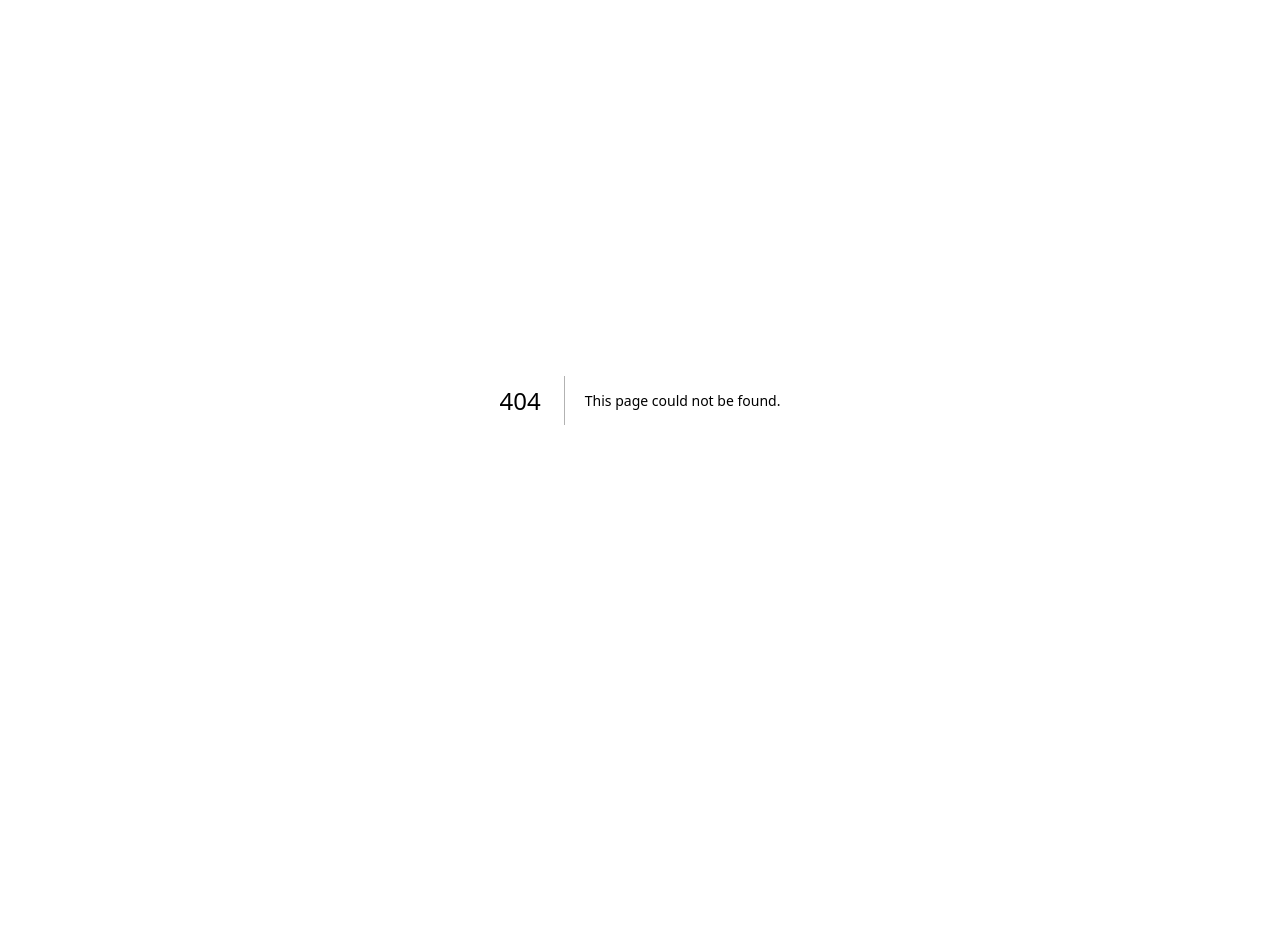
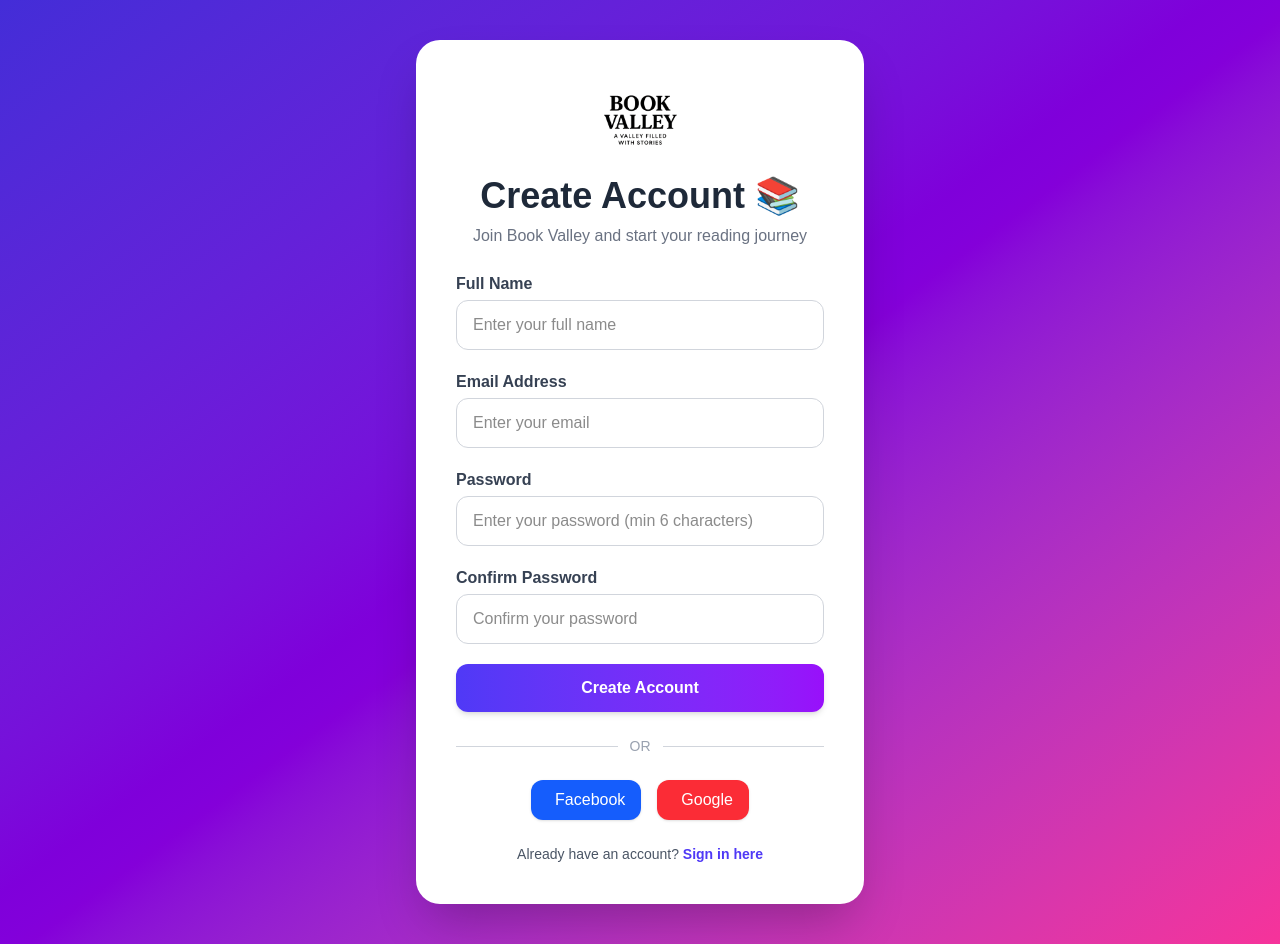
Before and after one commit to su92-bssem-f23-267-cmd/Web-Project, a Next.js app: page /Signup in a window 1280 px wide. Before the commit this address had no page. Before the commit the page ends 800 px from the top, so only its background shows below. Built offline with nearby package versions, Linux system fonts and the light colour scheme.

Commit message:
Create Signup page with form validation and registration

```diff
--- /dev/null
+++ b/src/app/Signup/page.js
@@ -0,0 +1,210 @@
+"use client"
+export const dynamic = "force-dynamic";
+
+import React, { useState } from 'react'
+import Link from 'next/link'
+import { useRouter } from 'next/navigation'
+
+function SignupPage() {
+  const router = useRouter()
+  const [formData, setFormData] = useState({
+    fullName: '',
+    email: '',
+    password: '',
+    confirmPassword: ''
+  })
+  const [error, setError] = useState('')
+  const [loading, setLoading] = useState(false)
+
+  const handleChange = (e) => {
+    const { name, value } = e.target
+    setFormData(prev => ({
+      ...prev,
+      [name]: value
+    }))
+  }
+
+  const validateForm = () => {
+    if (!formData.fullName.trim()) {
+      setError('Full name is required')
+      return false
+    }
+    if (!formData.email.match(/^[^\s@]+@[^\s@]+\.[^\s@]+$/)) {
+      setError('Please enter a valid email address')
+      return false
+    }
+    if (formData.password.length < 6) {
+      setError('Password must be at least 6 characters')
+      return false
+    }
+    if (formData.password !== formData.confirmPassword) {
+      setError('Passwords do not match')
+      return false
+    }
+    return true
+  }
+
+  const handleSubmit = async (e) => {
+    e.preventDefault()
+    setError('')
+
+    if (!validateForm()) {
+      return
+    }
+
+    setLoading(true)
+
+    try {
+      const response = await fetch('/api/auth/register', {
+        method: 'POST',
+        headers: { 'Content-Type': 'application/json' },
+        body: JSON.stringify({
+          fullName: formData.fullName,
+          email: formData.email,
+          password: formData.password
+        })
+      })
+
+      const data = await response.json()
+
+      if (data.success) {
+        // Signup successful, redirect to login
+        router.push('/LoginPage')
+      } else {
+        setError(data.error || 'Registration failed')
+      }
+    } catch (err) {
+      setError('Network error. Please try again.')
+      console.error('Signup error:', err)
+    } finally {
+      setLoading(false)
+    }
+  }
+
+  return (
+    <div className="min-h-screen bg-gradient-to-br from-indigo-700 via-purple-700 to-pink-500 flex justify-center items-center px-4 py-10">
+
+      {/* Signup Card */}
+      <div className="bg-white rounded-3xl shadow-2xl w-full max-w-md p-8 md:p-10 flex flex-col items-center transition-transform duration-300 hover:scale-[1.02]">
+
+        {/* Logo */}
+        <img
+          src="/weblogo.png"
+          alt="Book Valley Logo"
+          className="w-20 h-20 mb-4"
+        />
+
+        {/* Title */}
+        <h1 className="text-3xl md:text-4xl font-bold text-gray-800 mb-2 text-center">
+          Create Account 📚
+        </h1>
+        <p className="text-gray-500 text-center mb-6">
+          Join Book Valley and start your reading journey
+        </p>
+
+        {/* Error Message */}
+        {error && (
+          <div className="w-full bg-red-100 border border-red-400 text-red-700 px-4 py-3 rounded-xl mb-4">
+            {error}
+          </div>
+        )}
+
+        {/* Signup Form */}
+        <form onSubmit={handleSubmit} className="w-full space-y-5">
+
+          {/* Full Name */}
+          <div>
+            <label className="block text-gray-700 font-semibold mb-1">Full Name</label>
+            <input
+              type="text"
+              name="fullName"
+              placeholder="Enter your full name"
+              value={formData.fullName}
+              onChange={handleChange}
+              className="w-full px-4 py-3 rounded-xl border border-gray-300 focus:outline-none focus:ring-2 focus:ring-indigo-500"
+              required
+            />
+          </div>
+
+          {/* Email Address */}
+          <div>
+            <label className="block text-gray-700 font-semibold mb-1">Email Address</label>
+            <input
+              type="email"
+              name="email"
+              placeholder="Enter your email"
+              value={formData.email}
+              onChange={handleChange}
+              className="w-full px-4 py-3 rounded-xl border border-gray-300 focus:outline-none focus:ring-2 focus:ring-indigo-500"
+              required
+            />
+          </div>
+
+          {/* Password */}
+          <div>
+            <label className="block text-gray-700 font-semibold mb-1">Password</label>
+            <input
+              type="password"
+              name="password"
+              placeholder="Enter your password (min 6 characters)"
+              value={formData.password}
+              onChange={handleChange}
+              className="w-full px-4 py-3 rounded-xl border border-gray-300 focus:outline-none focus:ring-2 focus:ring-indigo-500"
+              required
+            />
+          </div>
+
+          {/* Confirm Password */}
+          <div>
+            <label className="block text-gray-700 font-semibold mb-1">Confirm Password</label>
+            <input
+              type="password"
+              name="confirmPassword"
+              placeholder="Confirm your password"
+              value={formData.confirmPassword}
+              onChange={handleChange}
+              className="w-full px-4 py-3 rounded-xl border border-gray-300 focus:outline-none focus:ring-2 focus:ring-indigo-500"
+              required
+            />
+          </div>
+
+          {/* Signup Button */}
+          <button
+            type="submit"
+            disabled={loading}
+            className="w-full bg-gradient-to-r from-indigo-600 to-purple-600 text-white py-3 rounded-xl font-semibold hover:opacity-90 transition-all duration-200 shadow-md disabled:opacity-50"
+          >
+            {loading ? 'Creating Account...' : 'Create Account'}
+          </button>
+        </form>
+
+        {/* Divider */}
+        <div className="my-6 flex items-center w-full">
+          <hr className="flex-grow border-gray-300" />
+          <span className="mx-3 text-gray-400 text-sm">OR</span>
+          <hr className="flex-grow border-gray-300" />
+        </div>
+
+        {/* Social Signup */}
+        <div className="flex justify-center gap-4">
+          <button className="px-4 py-2 bg-blue-600 text-white rounded-xl font-medium shadow hover:scale-105 transition-transform duration-200">
+            <i className="fab fa-facebook-f mr-2"></i> Facebook
+          </button>
+          <button className="px-4 py-2 bg-red-500 text-white rounded-xl font-medium shadow hover:scale-105 transition-transform duration-200">
+            <i className="fab fa-google mr-2"></i> Google
+          </button>
+        </div>
+
+        {/* Login Redirect */}
+        <p className="text-gray-600 mt-6 text-sm">
+          Already have an account?{" "}
+          <Link href="/LoginPage" className="text-indigo-600 font-semibold hover:underline">
+            Sign in here
+          </Link>
+        </p>
+      </div>
+    </div>
+  )
+}
+
+export default SignupPage
--- a/src/app/componenets/Novelsection.js
+++ b/src/app/componenets/Novelsection.js
@@ -1,5 +1,7 @@
-'use client'
+"use client";
+
 import React, { useState } from 'react'
+
 import { useRouter } from 'next/navigation'
 
 function Novelsection({ id, title, coverImage, author, price }) {
```
